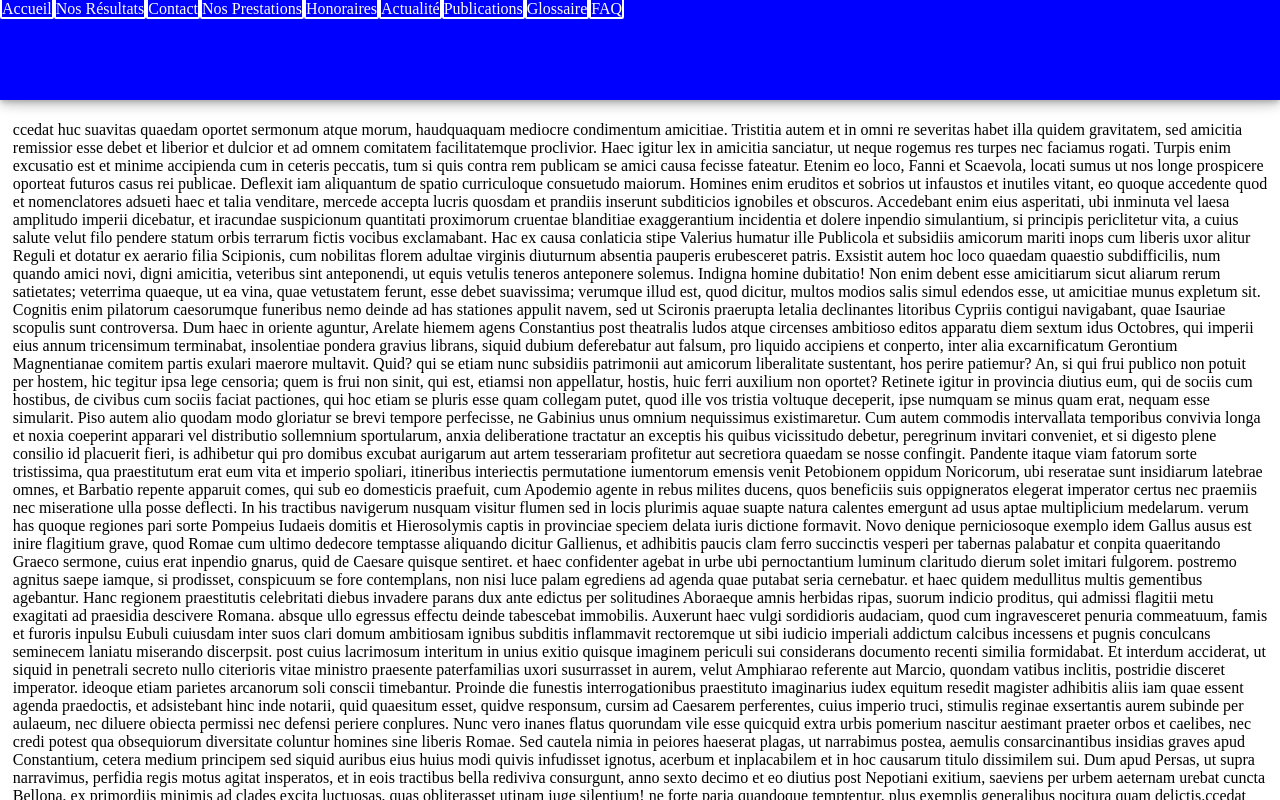
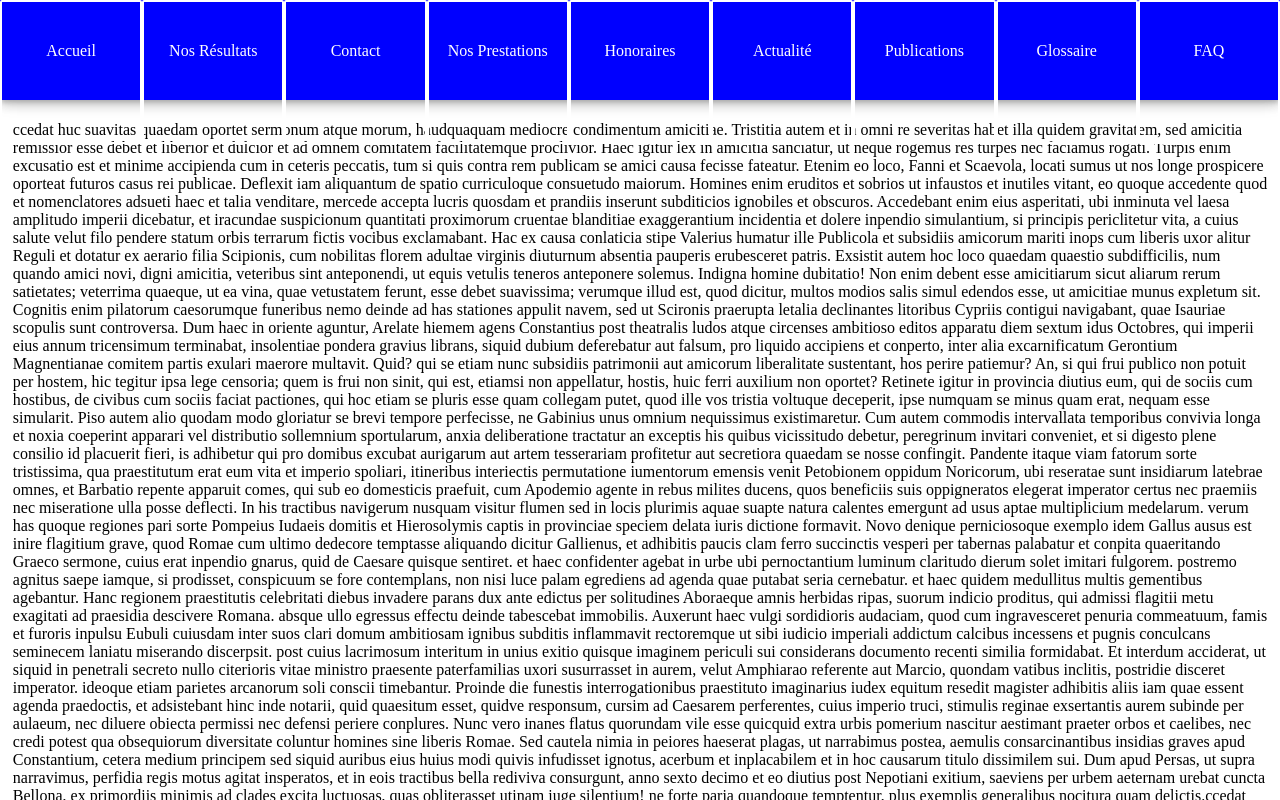
Before and after one commit to Reapy13/door, an Angular app: page / in a window 1280 px wide. Shown: the top 800 px of the page. Built offline with nearby package versions, Linux system fonts and the light colour scheme.

Commit message:
feat(#3) : Places correctly the buttons in the head-banner

```diff
--- a/src/app/components/head-banner/head-banner.component.css
+++ b/src/app/components/head-banner/head-banner.component.css
@@ -3,15 +3,22 @@
   width : 100%;
   height : 100px;
   background-color : blue;
+  display: flex;
   color : white;
   box-shadow: 0 3px 5px -1px rgba(0,0,0,.2),0 6px 10px 0 rgba(0,0,0,.14),0 1px 18px 0 rgba(0,0,0,.12);
 }
 
 .head-banner-button {
+  height: 100%;
+  width: 100%;
+
+  padding-top: 40px;
+  padding-bottom: 40gittpx;
+
   border: white 2px solid;
   border-radius: 2px 2px 2px 2px;
-  height: 20px;
-  width: 35px;
-  display: inline;
+
   cursor: pointer;
+
+  text-align: center;;
 }
```
Also changed, not shown: 1 other file (tests, documents, lock files or other folders).
